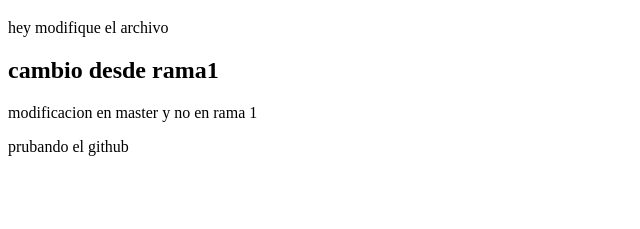
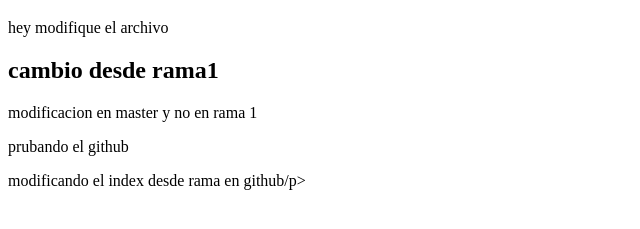
Before and after one commit to AlejandroAlbites/primer-proyecto, a plain HTML site: page index.html in a window 1280 px wide. Shown: the part 61-290 px from the top of the page, without its empty margins (0-640 px from the left). Drawn offline with Linux system fonts and the light colour scheme.

Commit message:
modificando index desde github

```diff
--- a/index.html
+++ b/index.html
@@ -12,7 +12,7 @@
     <h2>cambio desde rama1</h2>
     <p>modificacion en master y no en rama 1</p>
     <p>prubando el github</p>
-
+    <p>modificando el index desde rama en github/p>
 
     <script src="/prueba.js"></script>
 </body>
```
